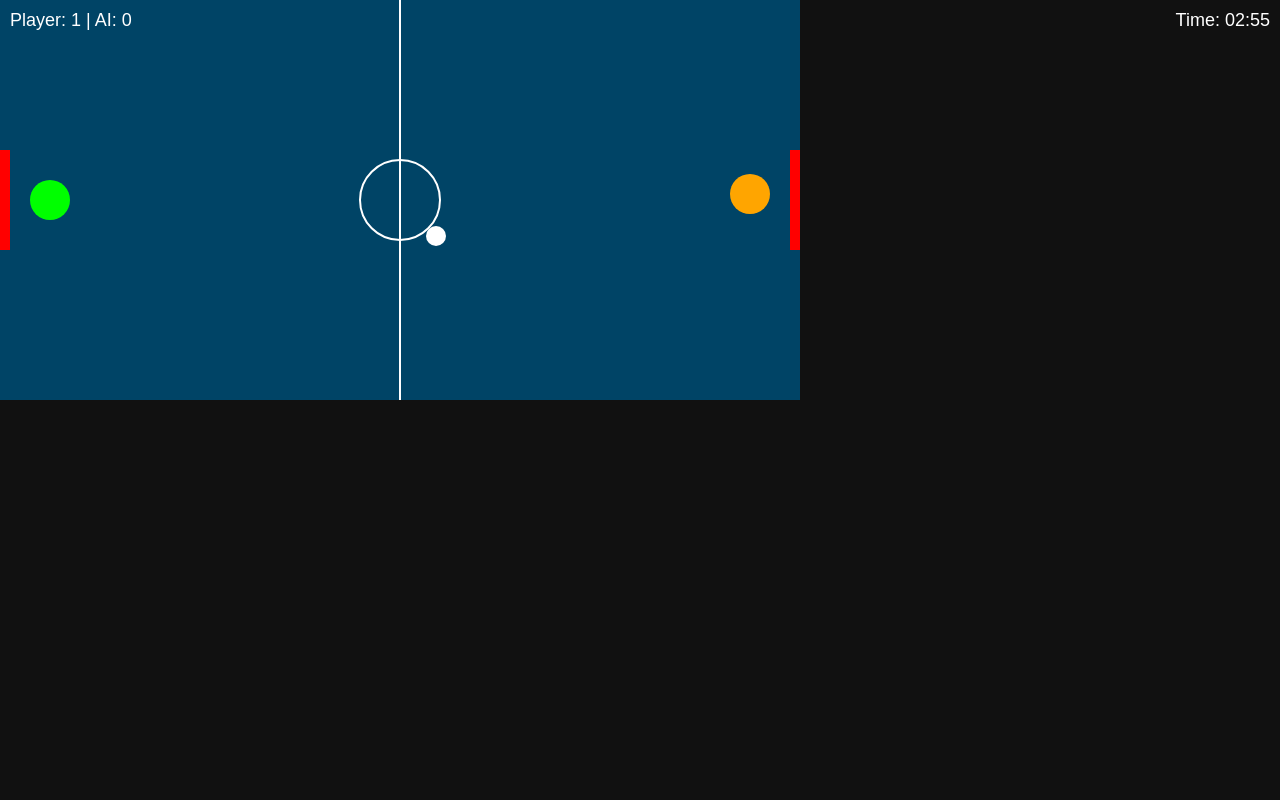
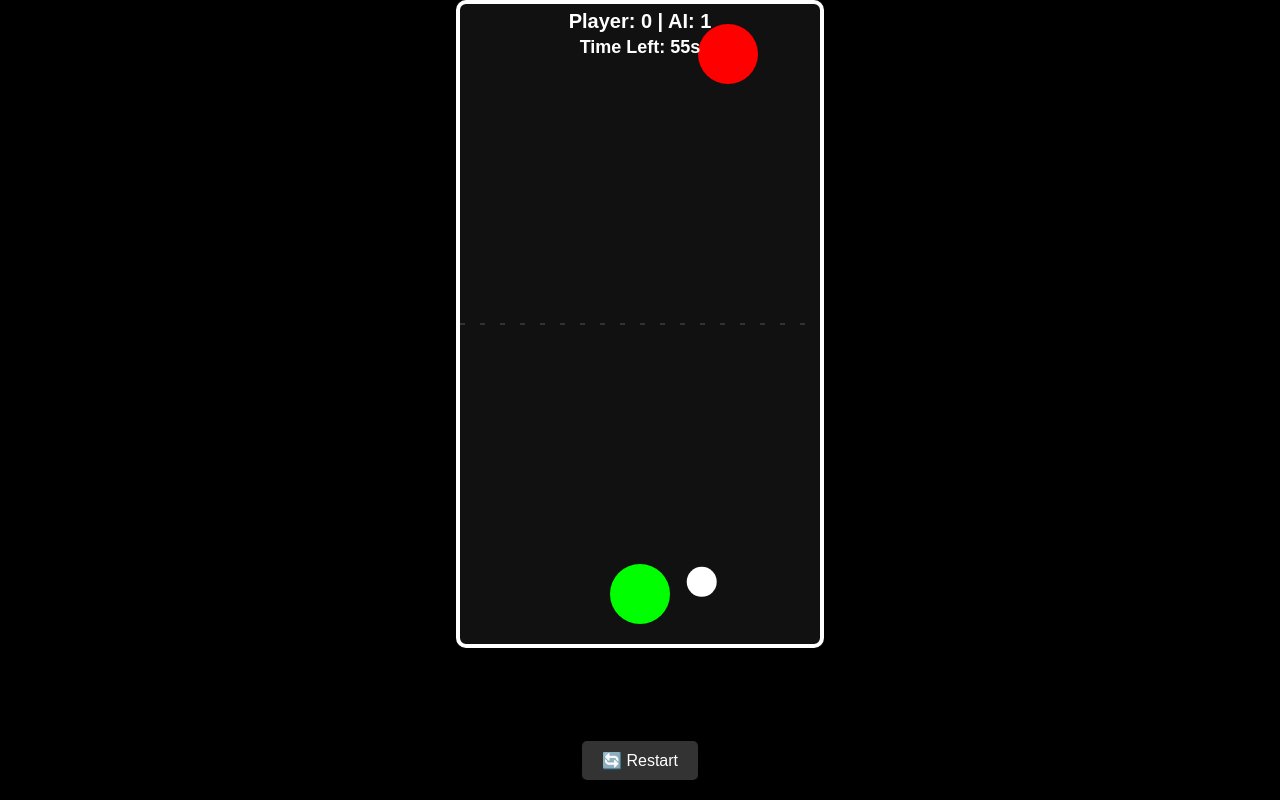
Before and after one commit to Alsaher220/Neo-Air-Hockey-AI, a plain HTML site: page index.html in a window 1280 px wide. Drawn offline with Linux system fonts and the light colour scheme.

Commit message:
Update index.html

```diff
--- a/index.html
+++ b/index.html
@@ -3,179 +3,201 @@
 <head>
   <meta charset="UTF-8" />
   <title>Neo Air Hockey AI</title>
+  <meta name="viewport" content="width=device-width, initial-scale=1.0, maximum-scale=1.0, user-scalable=no" />
   <style>
-    body {
+    html, body {
       margin: 0;
+      padding: 0;
       overflow: hidden;
-      background-color: #111;
+      background: #000;
+      color: white;
+      font-family: 'Arial', sans-serif;
+      text-align: center;
     }
     canvas {
       display: block;
-      background-color: #004466;
+      margin: auto;
+      background: #111;
+      border: 4px solid white;
+      border-radius: 10px;
     }
     #scoreboard {
       position: absolute;
       top: 10px;
-      left: 10px;
-      font-size: 18px;
-      color: #fff;
-      font-family: sans-serif;
+      width: 100%;
+      font-size: 20px;
+      font-weight: bold;
     }
     #timer {
+      font-size: 18px;
+      margin-top: 4px;
+    }
+    #restartBtn {
       position: absolute;
-      top: 10px;
-      right: 10px;
-      font-size: 18px;
-      color: #fff;
-      font-family: sans-serif;
+      bottom: 20px;
+      left: 50%;
+      transform: translateX(-50%);
+      padding: 10px 20px;
+      font-size: 16px;
+      background: #333;
+      color: white;
+      border: none;
+      border-radius: 5px;
+      cursor: pointer;
+    }
+    #music {
+      display: none;
     }
   </style>
 </head>
 <body>
-  <div id="scoreboard">Player: 0 | AI: 0</div>
-  <div id="timer">Time: 03:00</div>
-  <canvas id="gameCanvas" width="800" height="400"></canvas>
 
-  <!-- Sound effects -->
-  <audio id="hitSound" src="https://www.fesliyanstudios.com/play-mp3/387" preload="auto"></audio>
-  <audio id="goalSound" src="https://www.fesliyanstudios.com/play-mp3/6677" preload="auto"></audio>
-  <audio id="bgMusic" src="https://www.fesliyanstudios.com/play-mp3/3874" autoplay loop preload="auto"></audio>
+<div id="scoreboard">
+  Player: <span id="playerScore">0</span> | AI: <span id="aiScore">0</span>
+  <div id="timer">Time Left: <span id="timeLeft">60</span>s</div>
+</div>
+
+<canvas id="gameCanvas" width="360" height="640"></canvas>
+<button id="restartBtn">🔄 Restart</button>
+<audio id="music" src="https://www.soundhelix.com/examples/mp3/SoundHelix-Song-1.mp3" autoplay loop></audio>
 
 <script>
-    const canvas = document.getElementById('gameCanvas');
-    const ctx = canvas.getContext('2d');
-    const hitSound = document.getElementById('hitSound');
-    const goalSound = document.getElementById('goalSound');
-    const bgMusic = document.getElementById('bgMusic');
-    const scoreboard = document.getElementById('scoreboard');
-    const timerDisplay = document.getElementById('timer');
+  const canvas = document.getElementById("gameCanvas");
+  const ctx = canvas.getContext("2d");
 
-    const width = canvas.width;
-    const height = canvas.height;
+  let player = { x: canvas.width / 2, y: canvas.height - 50, radius: 30 };
+  let ai = { x: canvas.width / 2, y: 50, radius: 30 };
+  let puck = { x: canvas.width / 2, y: canvas.height / 2, radius: 15, dx: 3, dy: 3 };
 
   let playerScore = 0;
   let aiScore = 0;
-    let gameTime = 180; // 3 minutes
+  let gameTime = 60;
+  let gameRunning = true;
 
-    let puck = { x: width / 2, y: height / 2, radius: 10, dx: 4, dy: 4 };
-    let player = { x: 50, y: height / 2, radius: 20 };
-    let ai = { x: width - 50, y: height / 2, radius: 20 };
+  const playerScoreEl = document.getElementById("playerScore");
+  const aiScoreEl = document.getElementById("aiScore");
+  const timerEl = document.getElementById("timeLeft");
 
-    document.addEventListener("mousemove", (e) => {
-      const rect = canvas.getBoundingClientRect();
-      player.y = e.clientY - rect.top;
-    });
-
-    function drawBoard() {
-      ctx.fillStyle = '#004466';
-      ctx.fillRect(0, 0, width, height);
-
-      // Midline
-      ctx.strokeStyle = 'white';
-      ctx.lineWidth = 2;
+  function drawCircle(x, y, radius, color) {
     ctx.beginPath();
-      ctx.moveTo(width / 2, 0);
-      ctx.lineTo(width / 2, height);
-      ctx.stroke();
-
-      // Center circle
-      ctx.beginPath();
-      ctx.arc(width / 2, height / 2, 40, 0, Math.PI * 2);
-      ctx.stroke();
-
-      // Goals
-      ctx.fillStyle = 'red';
-      ctx.fillRect(0, height / 2 - 50, 10, 100); // Player goal
-      ctx.fillRect(width - 10, height / 2 - 50, 10, 100); // AI goal
+    ctx.arc(x, y, radius, 0, Math.PI * 2);
+    ctx.fillStyle = color;
+    ctx.fill();
+    ctx.closePath();
   }
 
-    function drawPaddle(paddle, color) {
+  function drawCenterLine() {
+    ctx.strokeStyle = "#555";
+    ctx.setLineDash([5, 15]);
     ctx.beginPath();
-      ctx.arc(paddle.x, paddle.y, paddle.radius, 0, Math.PI * 2);
-      ctx.fillStyle = color;
-      ctx.fill();
+    ctx.moveTo(0, canvas.height / 2);
+    ctx.lineTo(canvas.width, canvas.height / 2);
+    ctx.stroke();
+    ctx.setLineDash([]);
   }
 
-    function drawPuck() {
-      ctx.beginPath();
-      ctx.arc(puck.x, puck.y, puck.radius, 0, Math.PI * 2);
-      ctx.fillStyle = 'white';
-      ctx.fill();
-    }
+  function draw() {
+    ctx.clearRect(0, 0, canvas.width, canvas.height);
 
-    function update() {
+    drawCenterLine();
+
+    // Draw player and AI paddles
+    drawCircle(player.x, player.y, player.radius, "#0f0");
+    drawCircle(ai.x, ai.y, ai.radius, "#f00");
+
+    // Draw puck
+    drawCircle(puck.x, puck.y, puck.radius, "white");
+
+    if (!gameRunning) return;
+
+    // Update puck position
     puck.x += puck.dx;
     puck.y += puck.dy;
 
-      // Bounce off top and bottom
-      if (puck.y - puck.radius < 0 || puck.y + puck.radius > height) {
-        puck.dy *= -1;
-        hitSound.play();
+    // Wall collision
+    if (puck.x - puck.radius < 0 || puck.x + puck.radius > canvas.width) {
+      puck.dx *= -1;
     }
 
-      // Bounce off paddles
-      const hitPlayer = Math.hypot(puck.x - player.x, puck.y - player.y) < puck.radius + player.radius;
-      const hitAI = Math.hypot(puck.x - ai.x, puck.y - ai.y) < puck.radius + ai.radius;
-
-      if (hitPlayer || hitAI) {
-        puck.dx *= -1;
-        hitSound.play();
-      }
-
-      // AI Movement
-      if (puck.y < ai.y) ai.y -= 3;
-      if (puck.y > ai.y) ai.y += 3;
-
-      // Goal
-      if (puck.x - puck.radius < 0) {
+    // Goal logic
+    if (puck.y - puck.radius < 0) {
+      playerScore++;
+      resetPuck();
+    } else if (puck.y + puck.radius > canvas.height) {
       aiScore++;
-        goalSound.play();
-        resetPuck();
-      } else if (puck.x + puck.radius > width) {
-        playerScore++;
-        goalSound.play();
       resetPuck();
     }
 
-      scoreboard.textContent = `Player: ${playerScore} | AI: ${aiScore}`;
+    // Update AI position (harder AI)
+    if (puck.y < canvas.height / 2) {
+      if (puck.x < ai.x - 5) ai.x -= 4;
+      else if (puck.x > ai.x + 5) ai.x += 4;
+    }
+
+    // Paddle collisions
+    handleCollision(player);
+    handleCollision(ai);
+
+    // Update scoreboard
+    playerScoreEl.textContent = playerScore;
+    aiScoreEl.textContent = aiScore;
+
+    requestAnimationFrame(draw);
+  }
+
+  function handleCollision(paddle) {
+    let dx = puck.x - paddle.x;
+    let dy = puck.y - paddle.y;
+    let distance = Math.sqrt(dx * dx + dy * dy);
+    if (distance < puck.radius + paddle.radius) {
+      let angle = Math.atan2(dy, dx);
+      puck.dx = Math.cos(angle) * 4;
+      puck.dy = Math.sin(angle) * 4;
+    }
   }
 
   function resetPuck() {
-      puck.x = width / 2;
-      puck.y = height / 2;
-      puck.dx *= -1;
-      puck.dy = 4 * (Math.random() > 0.5 ? 1 : -1);
+    puck.x = canvas.width / 2;
+    puck.y = canvas.height / 2;
+    puck.dx = (Math.random() > 0.5 ? 3 : -3);
+    puck.dy = (Math.random() > 0.5 ? 3 : -3);
   }
 
-    function updateTimer() {
-      if (gameTime > 0) {
+  canvas.addEventListener("touchmove", function (e) {
+    const touch = e.touches[0];
+    let rect = canvas.getBoundingClientRect();
+    let x = touch.clientX - rect.left;
+    let y = touch.clientY - rect.top;
+    if (y > canvas.height / 2) {
+      player.x = x;
+      player.y = y;
+    }
+  });
+
+  document.getElementById("restartBtn").onclick = () => {
+    playerScore = 0;
+    aiScore = 0;
+    gameTime = 60;
+    gameRunning = true;
+    resetPuck();
+  };
+
+  // Timer
+  setInterval(() => {
+    if (!gameRunning) return;
     gameTime--;
-        const mins = String(Math.floor(gameTime / 60)).padStart(2, '0');
-        const secs = String(gameTime % 60).padStart(2, '0');
-        timerDisplay.textContent = `Time: ${mins}:${secs}`;
-      } else {
-        clearInterval(gameLoop);
-        clearInterval(timerInterval);
-        timerDisplay.textContent = "Time: 00:00";
-        alert(playerScore > aiScore ? "You Win!" : playerScore < aiScore ? "AI Wins!" : "Draw!");
+    timerEl.textContent = gameTime;
+    if (gameTime <= 0) {
+      gameRunning = false;
+      alert(playerScore > aiScore ? "🎉 You Win!" : "😢 AI Wins!");
     }
-    }
+  }, 1000);
 
-    function draw() {
-      drawBoard();
-      drawPaddle(player, 'lime');
-      drawPaddle(ai, 'orange');
-      drawPuck();
-    }
+  // Start background music
+  document.getElementById("music").play();
 
-    function loop() {
-      ctx.clearRect(0, 0, width, height);
-      update();
   draw();
-    }
+</script>
 
-    const gameLoop = setInterval(loop, 1000 / 60);
-    const timerInterval = setInterval(updateTimer, 1000);
-  </script>
 </body>
 </html>
```
Lines whose indentation alone changed are shown as unchanged.
